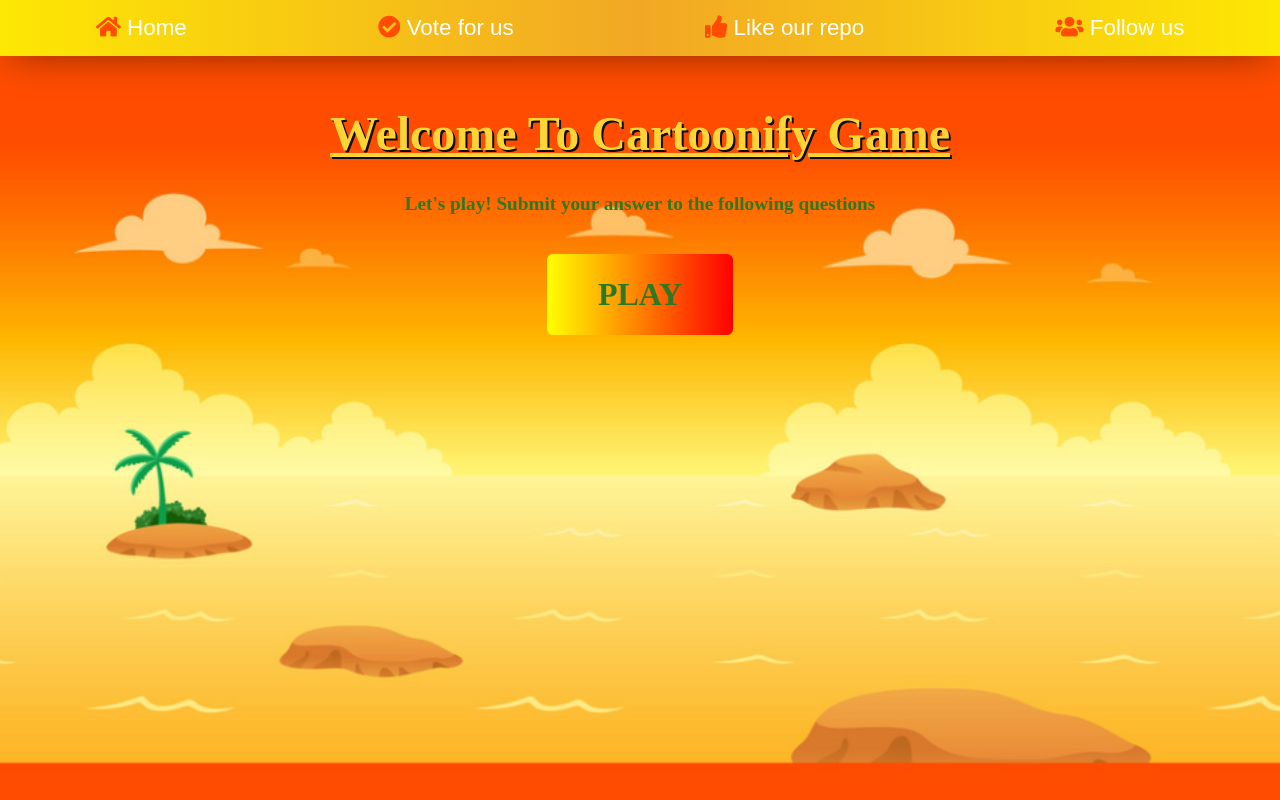
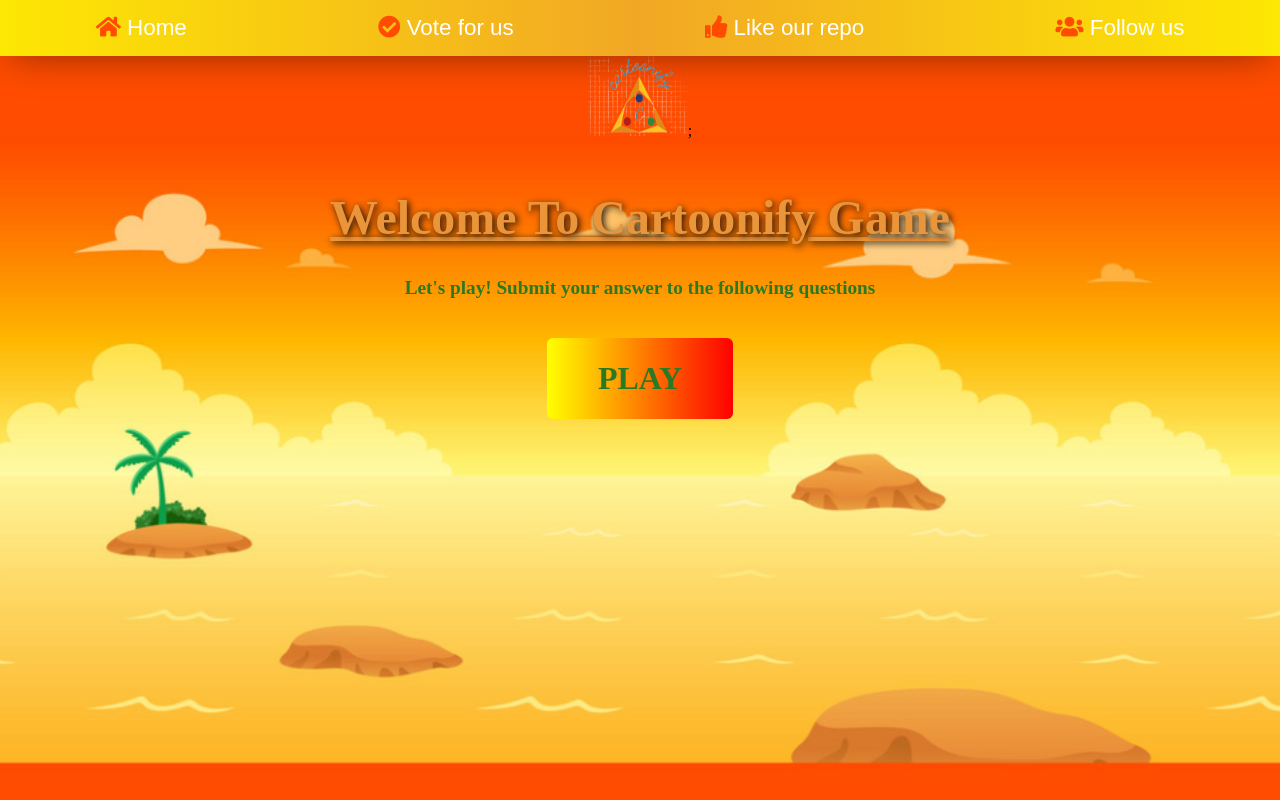
Before and after one commit to Hackbit/reactriot2019-coding-army, a React (Create React App) app: page / in a window 1280 px wide. Built offline with nearby package versions, Linux system fonts and the light colour scheme.

Commit message:
logo placing

```diff
--- a/src/components/LetsPlay.jsx
+++ b/src/components/LetsPlay.jsx
@@ -1,6 +1,7 @@
 import React, { Component } from 'react'
 import './Nav.css'
 import Form from './Form';
+import logo from '../images/logo.png';
 
 export default class LetsPlay extends Component {
   state = {
@@ -19,6 +20,8 @@ export default class LetsPlay extends Component {
         {
           shown ? (
             <div className="LetsPlay">
+              <img src={logo} alt="logo" width="100px" height="80px" />;
+
               <h1 className="main-heading"> Welcome To Cartoonify Game </h1>
               <h3 className="sub-heading">Let's play! Submit your answer to the following questions</h3>
               <button className="play-game"
--- a/src/components/Nav.css
+++ b/src/components/Nav.css
@@ -45,12 +45,12 @@ i:hover{
     display: block;
 }
 .main-heading{
-    color: #ffd437;
+    color: #eb953b;
     font-size: -webkit-xxx-large;
     margin-top: 50px;
     text-decoration: underline;
     font-family: 'Chilanka',cursive;
-    text-shadow: 2px 2px #0e0c0c;
+    text-shadow: 2px 2px 7px #0e0c0c
 
 }
 .sub-heading{
@@ -73,7 +73,7 @@ i:hover{
     font-family: 'Chilanka',cursive;
 }
 .play-game:hover{
-    color:  #fdbe0f;
+    color:  brown;
     font-weight: 700;
     letter-spacing: 6px;
     background: none;
--- a/src/components/Nav.jsx
+++ b/src/components/Nav.jsx
@@ -1,6 +1,5 @@
 import React, { Component } from 'react';
 import './Nav.css';
-import logo from '../images/logo.png';
 
 
 
@@ -17,9 +16,6 @@ export default class Nav extends Component {
                             <a class="link" href="https://www.reactriot.com/entries/74-coding-army/vote"><i class="fas fa-check-circle"></i> Vote for us</a>
                             <a class="link" href="https://www.reactriot.com/entries/74-coding-army/vote"><i class="fas fa-thumbs-up"></i> Like our repo</a>
                             <a class="link" href="https://github.com/reenaishtiaq"><i class="fas fa-users"></i> Follow us</a></ul>
-                        <div className="logo">
-                            <img src={logo} alt="logo" width="100px" height="80px" />;
-                        </div>
                     </nav>
 
                 </header>
```
